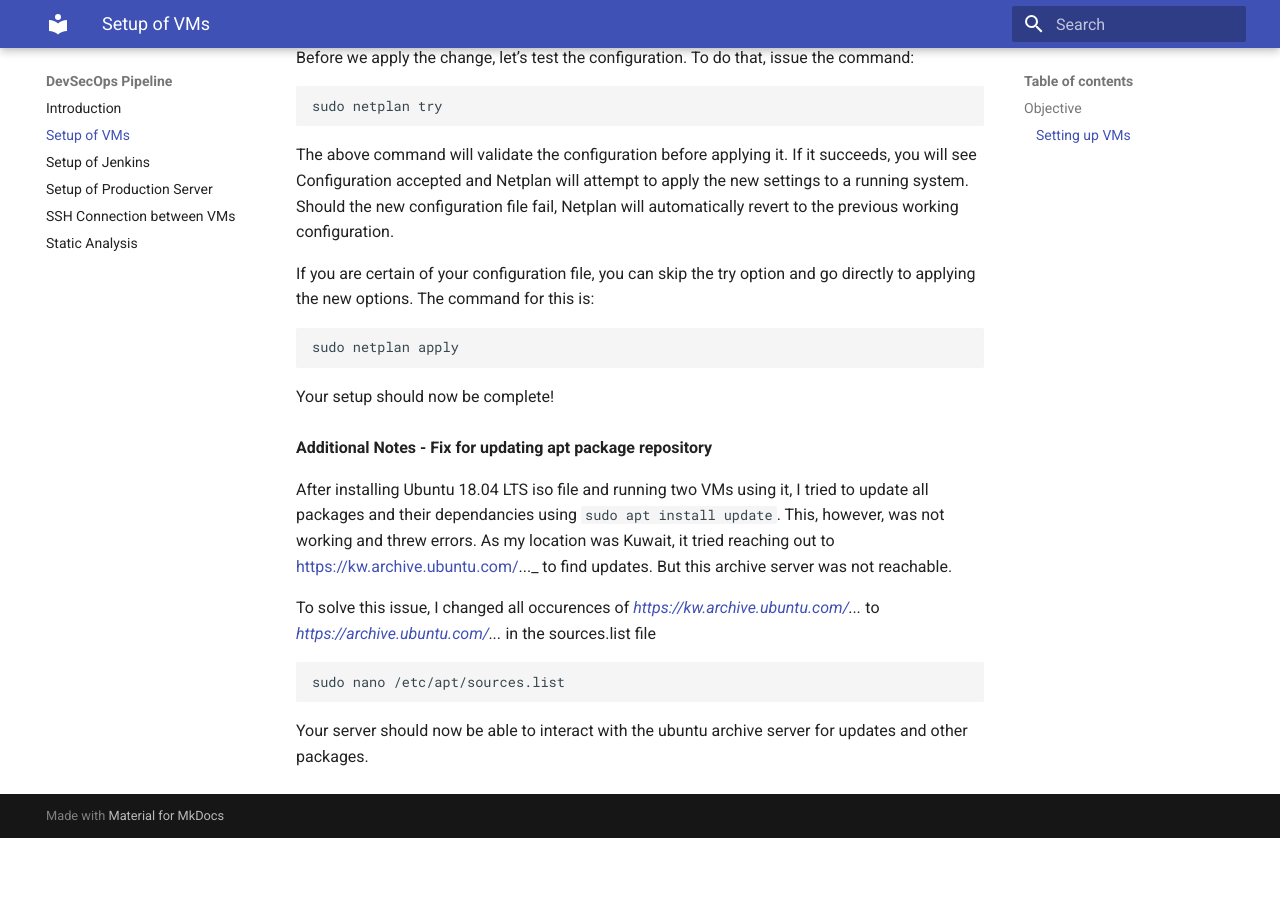
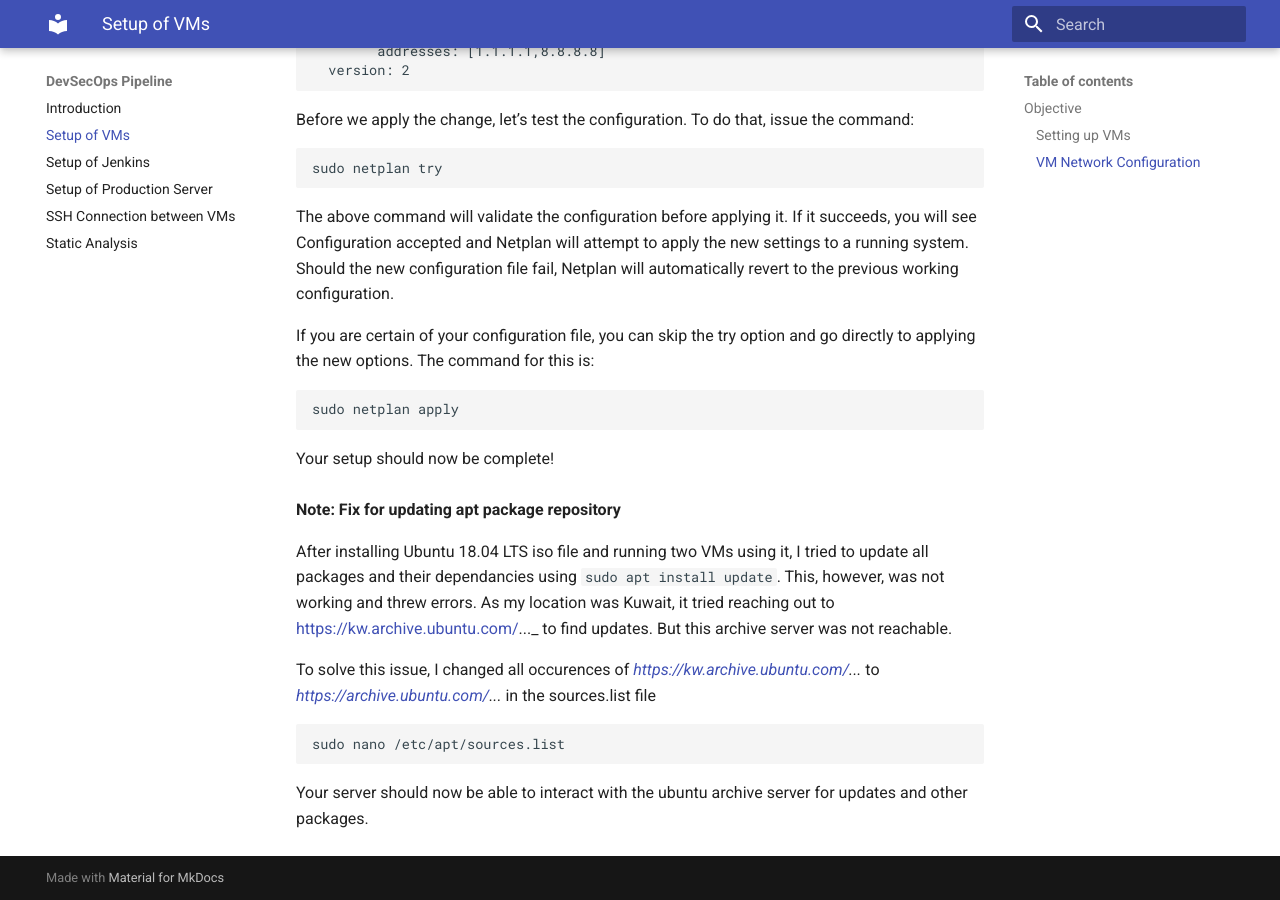
Before and after one commit to tariqahmed1912/internship-kloudle, an MkDocs documentation site: the page built from docs/vm_setup.md, in a window 1280 px wide and 900 px high, scrolled down 2628 px. Built offline with MkDocs 1.6.1 and Material for MkDocs 9.7.7, drawn with Linux system fonts in a browser that asks for light colours; before the commit the page ends 3466 px from its top, so only the background shows below that; some of the changed text lies outside the part shown.

Commit message:
Commit changes

```diff
--- a/docs/vm_setup.md
+++ b/docs/vm_setup.md
@@ -1,12 +1,13 @@
-## Objective
+## **Objective**
 
 This section deals with the initial setup of VMs running Ubuntu Server.
 
-### Setting up VMs
+### **Setting up VMs**
 For the lab setup, I created 2 VMs running Ubuntu 18.04 LTS on VirtualBox. One VM is for Jenkins deployment and the other is a production server for deploying DVNA via Jenkins pipeline.
 
 I followed this [documentation](https://hibbard.eu/install-ubuntu-virtual-box/) upto "Up and Running with SSH" step, for installing Ubuntu on both the VMs. In the blog, they used a "Bridged" connection for enabling VM-to-VM and host-to-VM communication. But this was not working for me. So I instead used 2 adaptors; one for NAT and the other a Host-only network.
 
+### **VM Network Configuration**
 Open Virtual Box and go to `File` -> `Host Network Manager`. The `Host Network Manager` window will open, and ideally, a network named "vboxnet0" should exist with the DHCP server disabled. If it does not exist, you can create it by clicking on the "Create" button. The new network created will be named "vboxnet0" and ensure DHCP server is not enabled. This network will enable host-to-VM communication.
 
 ![Screenshot](img/vm_setup_1.png)
@@ -55,7 +56,7 @@ sudo netplan apply
 
 Your setup should now be complete!
 <br><br>
-**Additional Notes - Fix for updating apt package repository**
+**Note: Fix for updating apt package repository**
 
 After installing Ubuntu 18.04 LTS iso file and running two VMs using it, I tried to update all packages and their dependancies using  `sudo apt install update`. This, however, was not working and threw  errors. As my location was Kuwait, it tried reaching out to [https://kw.archive.ubuntu.com/](https://kw.archive.ubuntu.com/)..._ to find updates. But this archive server was not reachable.
 
```
Also changed, not shown: docs/jenkins_setup.md (+6 -6 lines), docs/production_setup.md (+4 -4 lines), docs/ssh_connection.md (+5 -5 lines), site/jenkins_setup/index.html, site/production_setup/index.html, site/search/search_index.json, site/ssh_connection/index.html, site/vm_setup/index.html, 1 other file.
